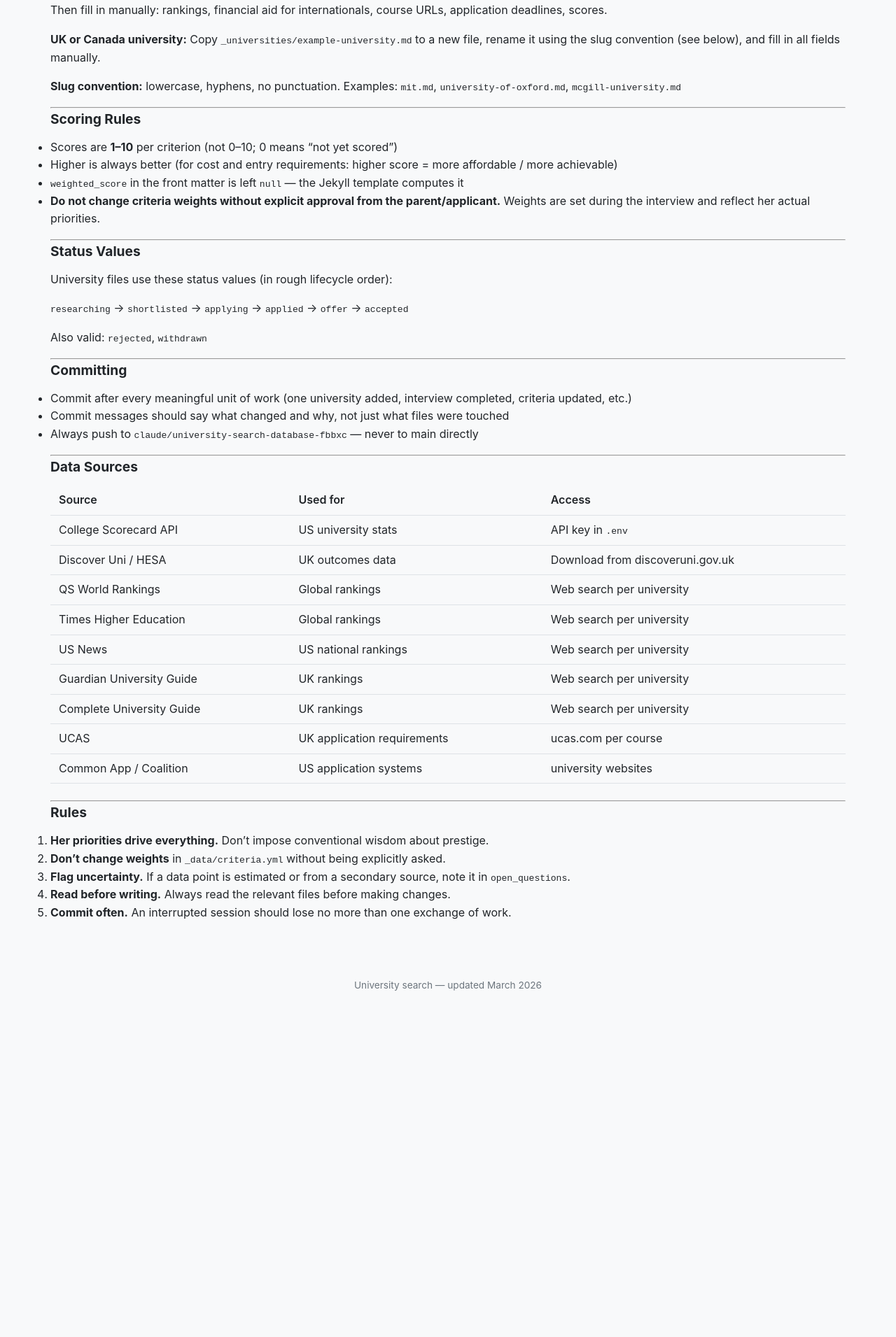
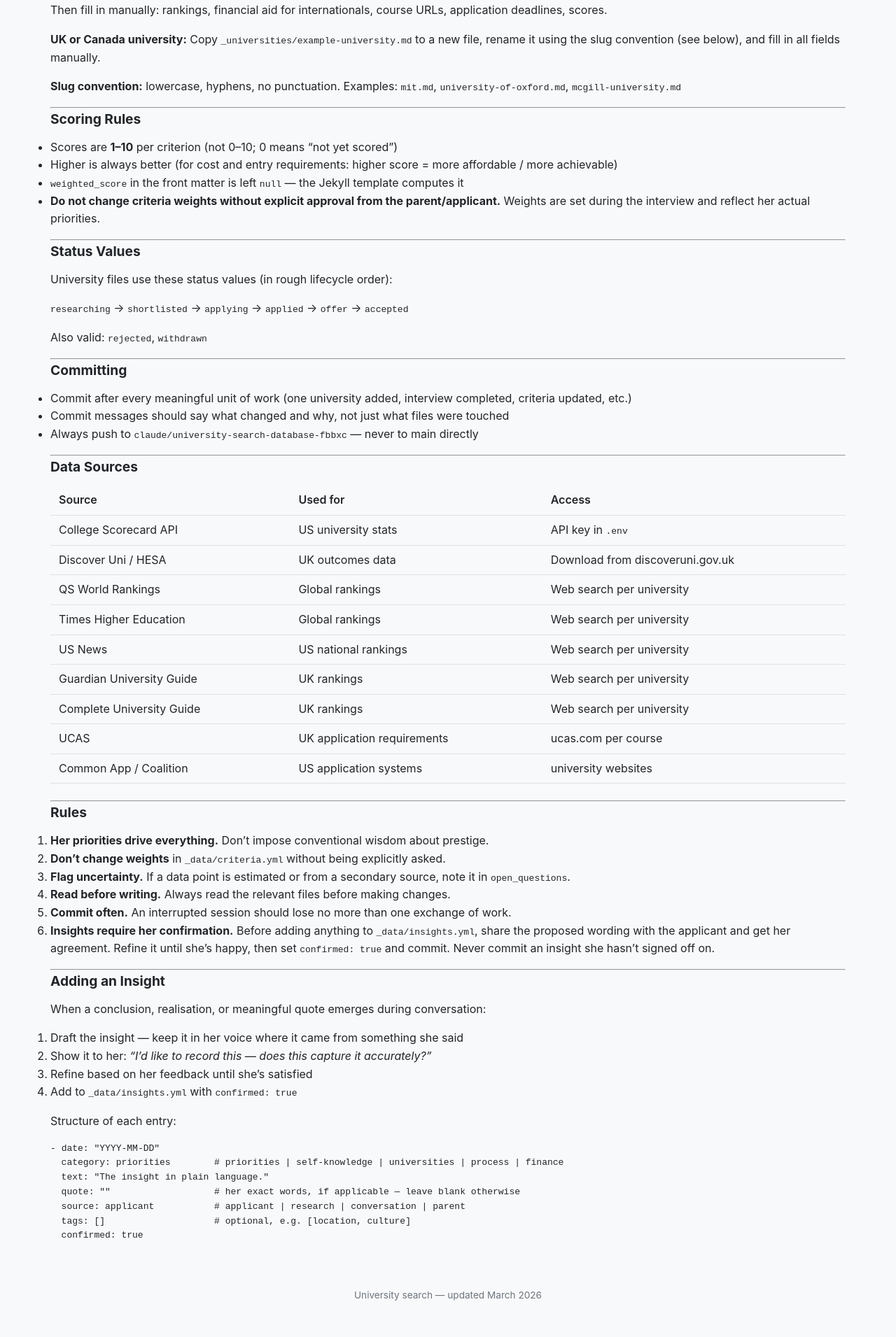
Before and after one commit to rneild/uni-search, a Jekyll site: the page built from CLAUDE.md, in a window 1280 px wide. Shown: the part 1506-3417 px from the top of the page at 70% size. Built offline with Jekyll 4.4.1, drawn with Linux system fonts in a browser that asks for light colours; our own code applies the rules of GitHub Pages for plain Markdown files; before the commit the page ends 2973 px from its top, so only the background shows below that.

Commit message:
Add insights system — confirmed conclusions and quotes
- _data/insights.yml: structured store for insights (categories: priorities,
  self-knowledge, universities, process, finance); confirmed field enforces
  sign-off workflow
- insights.md: published Jekyll page at /insights/, grouped by category
- index.md: Insights link added to site nav
- style.css: insight card, quote, and meta styles
- CLAUDE.md: rule 6 (insights require her confirmation) and workflow guide
  for drafting, checking, and committing insights

https://claude.ai/code/session_01CHMGathAsAnxZcP72pfbUJ

````diff
--- a/CLAUDE.md
+++ b/CLAUDE.md
@@ -129,3 +129,26 @@ Also valid: `rejected`, `withdrawn`
 3. **Flag uncertainty.** If a data point is estimated or from a secondary source, note it in `open_questions`.
 4. **Read before writing.** Always read the relevant files before making changes.
 5. **Commit often.** An interrupted session should lose no more than one exchange of work.
+6. **Insights require her confirmation.** Before adding anything to `_data/insights.yml`, share the proposed wording with the applicant and get her agreement. Refine it until she's happy, then set `confirmed: true` and commit. Never commit an insight she hasn't signed off on.
+
+---
+
+## Adding an Insight
+
+When a conclusion, realisation, or meaningful quote emerges during conversation:
+
+1. Draft the insight — keep it in her voice where it came from something she said
+2. Show it to her: *"I'd like to record this — does this capture it accurately?"*
+3. Refine based on her feedback until she's satisfied
+4. Add to `_data/insights.yml` with `confirmed: true`
+
+Structure of each entry:
+```yaml
+- date: "YYYY-MM-DD"
+  category: priorities        # priorities | self-knowledge | universities | process | finance
+  text: "The insight in plain language."
+  quote: ""                   # her exact words, if applicable — leave blank otherwise
+  source: applicant           # applicant | research | conversation | parent
+  tags: []                    # optional, e.g. [location, culture]
+  confirmed: true
+```
--- a/assets/css/style.css
+++ b/assets/css/style.css
@@ -152,6 +152,15 @@ th { background: var(--bg); font-weight: 600; }
 .notes-section { margin-top: 1rem; }
 .notes-section h2 { font-size: 1.3rem; margin-bottom: 0.5rem; }
 
+/* Insights page */
+.insight-group { margin-bottom: 2.5rem; }
+.insight-group h2 { font-size: 1.2rem; color: var(--muted); text-transform: uppercase; letter-spacing: 0.05em; margin-bottom: 1rem; border-bottom: 2px solid var(--border); padding-bottom: 0.4rem; }
+.insight-card { background: var(--surface); border: 1px solid var(--border); border-left: 4px solid var(--accent); border-radius: 6px; padding: 1rem 1.25rem; margin-bottom: 1rem; }
+.insight-quote { font-style: italic; font-size: 1.05rem; color: var(--text); border: none; padding: 0; margin: 0 0 0.5rem 0; }
+.insight-quote::before { content: none; }
+.insight-text { color: var(--text); margin: 0; }
+.insight-meta { display: flex; align-items: center; gap: 0.75rem; margin-top: 0.75rem; font-size: 0.8rem; color: var(--muted); }
+
 /* Tags */
 .tag-list { display: flex; flex-wrap: wrap; gap: 0.4rem; }
 .tag { display: inline-block; background: #e9f0ff; color: #1a3a8f; font-size: 0.8rem; padding: 0.2rem 0.6rem; border-radius: 999px; font-weight: 500; }
````
Also changed, not shown: _data/insights.yml (added, +22 -0 lines), index.md (+1 -1 lines), insights.md (added, +49 -0 lines).
